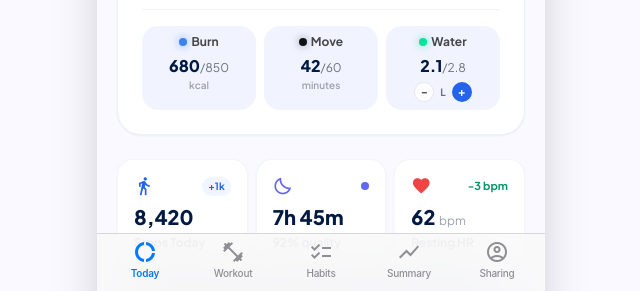
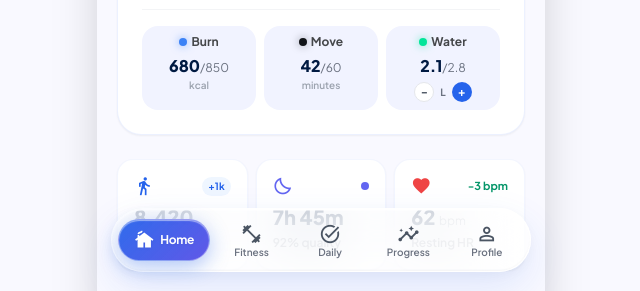
Before and after one commit to SunilSurya2/DailyRep, a website built with Vite: page index.html in a window 1280 px wide. Shown: the part 500-791 px from the top of the page, without its empty margins (319-959 px from the left). Built offline with nearby package versions, Linux system fonts and the light colour scheme.

Commit message:
style: implement glassmorphism UI theme for bottom navigation footer

```diff
--- a/src/components/BottomNav.js
+++ b/src/components/BottomNav.js
@@ -4,51 +4,43 @@ export function renderBottomNav() {
   const { currentTab, settings } = store.state;
   const isDark = settings && settings.themeMode === 'Dark Mode';
 
-  // Apple SF Symbols-inspired tab layout
   const tabs = [
-    { id: 'home', label: 'Today', icon: 'donut_large' },
-    { id: 'fitness', label: 'Workout', icon: 'fitness_center' },
-    { id: 'daily', label: 'Habits', icon: 'checklist' },
-    { id: 'progress', label: 'Summary', icon: 'show_chart' },
-    { id: 'profile', label: 'Sharing', icon: 'account_circle' },
+    { id: 'home', label: 'Home', icon: 'cottage' },
+    { id: 'fitness', label: 'Fitness', icon: 'fitness_center' },
+    { id: 'daily', label: 'Daily', icon: 'task_alt' },
+    { id: 'progress', label: 'Progress', icon: 'insights' },
+    { id: 'profile', label: 'Profile', icon: 'person' },
   ];
 
-  // Authentic Apple iOS Tab Bar styling
-  const barBg = isDark
-    ? 'bg-[rgba(22,22,24,0.85)] border-t border-[rgba(84,84,88,0.36)]'
-    : 'bg-[rgba(249,249,249,0.82)] border-t border-[rgba(60,60,67,0.18)]';
+  const inactiveBtnCls = isDark
+    ? 'text-gray-400 hover:text-blue-400'
+    : 'text-gray-600 hover:text-blue-600';
 
-  const activeColor = isDark ? 'text-[#0A84FF]' : 'text-[#007AFF]';
-  const inactiveColor = 'text-[#8E8E93]';
+  const inactiveLabelCls = isDark
+    ? 'text-gray-400'
+    : 'text-gray-500';
 
   return `
-    <nav class="fixed bottom-0 inset-x-0 max-w-md mx-auto w-full z-40 ${barBg} backdrop-blur-[30px] backdrop-saturate-[180%] transition-colors duration-200">
-      <div class="flex items-center justify-around h-[50px] px-1">
+    <nav class="fixed bottom-3 inset-x-0 max-w-md mx-auto z-40 px-3.5 pointer-events-none pb-safe">
+      <div class="pointer-events-auto glass-dock rounded-[32px] p-1.5 flex items-center justify-between gap-1 transition-all duration-300">
         ${tabs.map(tab => {
           const isActive = currentTab === tab.id;
-          const iconCls = isActive ? 'fill font-semibold' : 'font-normal';
-          const textCls = isActive
-            ? `${activeColor} font-semibold`
-            : `${inactiveColor} font-medium`;
-
+          if (isActive) {
+            return `
+              <button data-tab="${tab.id}" class="nav-tab-btn flex-1 flex items-center justify-center gap-1.5 py-2.5 px-3 rounded-[24px] glass-pill-active text-white transition-all duration-300 active:scale-95 animate-fade-in">
+                <span class="material-symbols-outlined text-[20px] fill drop-shadow-sm">${tab.icon}</span>
+                <span class="font-label-lg font-bold text-xs tracking-tight drop-shadow-sm">${tab.label}</span>
+              </button>
+            `;
+          }
           return `
-            <button
-              data-tab="${tab.id}"
-              class="nav-tab-btn flex-1 h-full flex flex-col items-center justify-center pt-1 pb-1 transition-all duration-150 active:scale-[0.90] active:opacity-70 select-none group"
-              style="font-family: -apple-system, BlinkMacSystemFont, 'SF Pro Text', 'SF Pro Display', sans-serif;"
-            >
-              <span class="material-symbols-outlined text-[24px] ${isActive ? activeColor : inactiveColor} ${iconCls} transition-transform duration-150">
-                ${tab.icon}
-              </span>
-              <span class="text-[10px] tracking-[-0.24px] leading-none mt-1 ${textCls}">
-                ${tab.label}
-              </span>
+            <button data-tab="${tab.id}" class="nav-tab-btn glass-pill-inactive flex-1 flex flex-col items-center justify-center py-2 px-1 rounded-[24px] ${inactiveBtnCls} transition-all duration-200 active:scale-90">
+              <span class="material-symbols-outlined text-[22px] transition-transform duration-200">${tab.icon}</span>
+              <span class="font-label-md text-[10px] font-semibold ${inactiveLabelCls} mt-0.5 leading-none">${tab.label}</span>
             </button>
           `;
         }).join('')}
       </div>
-      <!-- iOS Home Indicator Safe Area spacing -->
-      <div class="h-safe pb-safe pointer-events-none"></div>
     </nav>
   `;
 }
--- a/src/styles/app.css
+++ b/src/styles/app.css
@@ -85,3 +85,40 @@ button:active {
 .animate-breath {
   animation: breathPulse 4s ease-in-out infinite;
 }
+
+/* Glassmorphism Navigation Dock */
+.glass-dock {
+  background: rgba(255, 255, 255, 0.65);
+  backdrop-filter: blur(28px) saturate(200%);
+  -webkit-backdrop-filter: blur(28px) saturate(200%);
+  border: 1px solid rgba(255, 255, 255, 0.8);
+  box-shadow:
+    0 16px 40px 0 rgba(37, 99, 235, 0.12),
+    0 4px 16px 0 rgba(0, 0, 0, 0.04),
+    inset 0 1.5px 1px 0 rgba(255, 255, 255, 0.95),
+    inset 0 -1px 2px 0 rgba(0, 0, 0, 0.03);
+}
+
+.dark .glass-dock {
+  background: rgba(16, 19, 23, 0.75);
+  backdrop-filter: blur(28px) saturate(200%);
+  -webkit-backdrop-filter: blur(28px) saturate(200%);
+  border: 1px solid rgba(255, 255, 255, 0.12);
+  box-shadow:
+    0 16px 40px 0 rgba(0, 0, 0, 0.5),
+    inset 0 1px 1px 0 rgba(255, 255, 255, 0.18);
+}
+
+.glass-pill-active {
+  background: linear-gradient(135deg, rgba(37, 99, 235, 0.95), rgba(79, 70, 229, 0.9));
+  backdrop-filter: blur(12px);
+  -webkit-backdrop-filter: blur(12px);
+  border: 1px solid rgba(255, 255, 255, 0.4);
+  box-shadow:
+    0 6px 20px 0 rgba(37, 99, 235, 0.35),
+    inset 0 1px 1px 0 rgba(255, 255, 255, 0.5);
+}
+
+.glass-pill-inactive:hover {
+  background: rgba(255, 255, 255, 0.45);
+}
```
